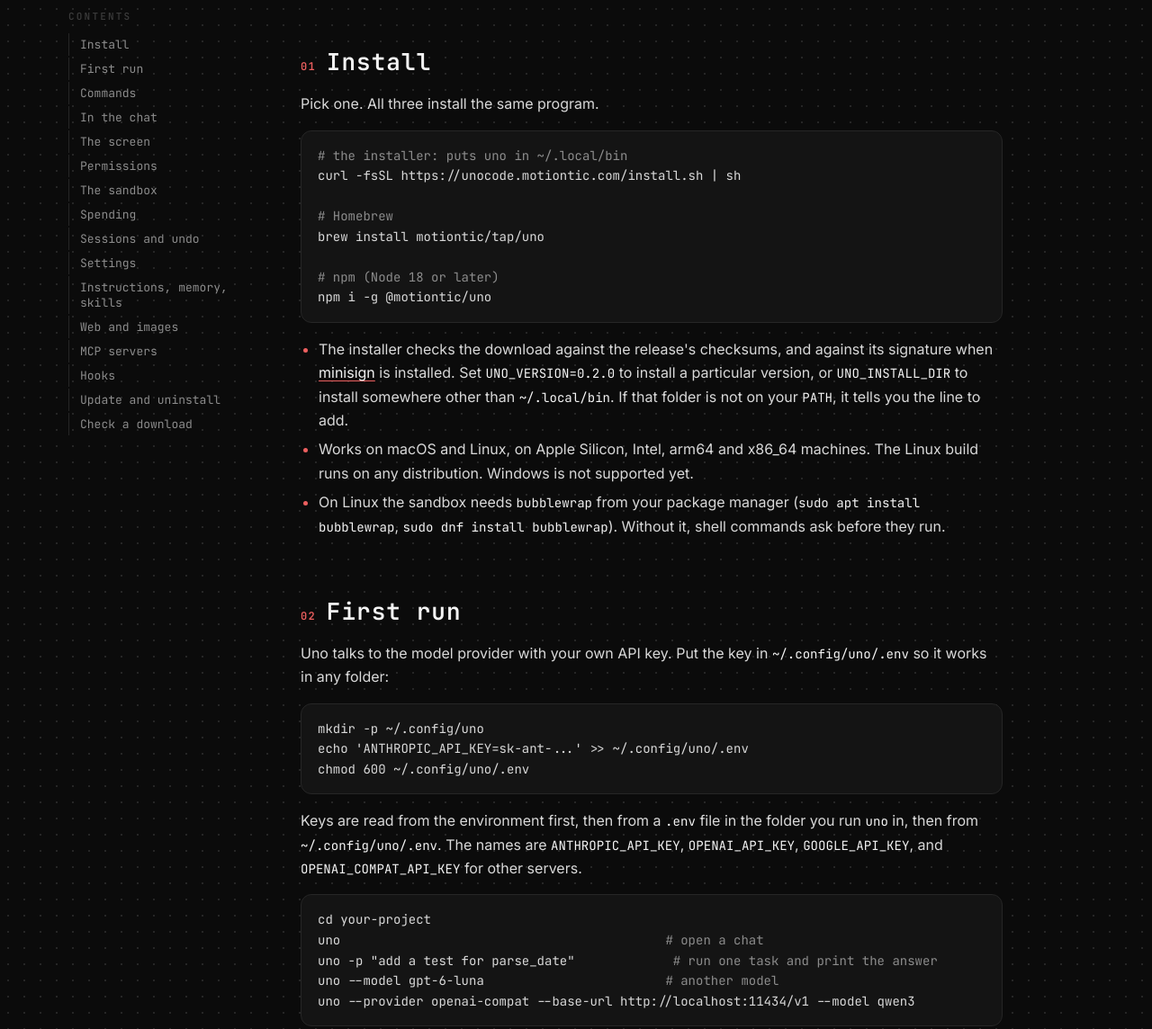
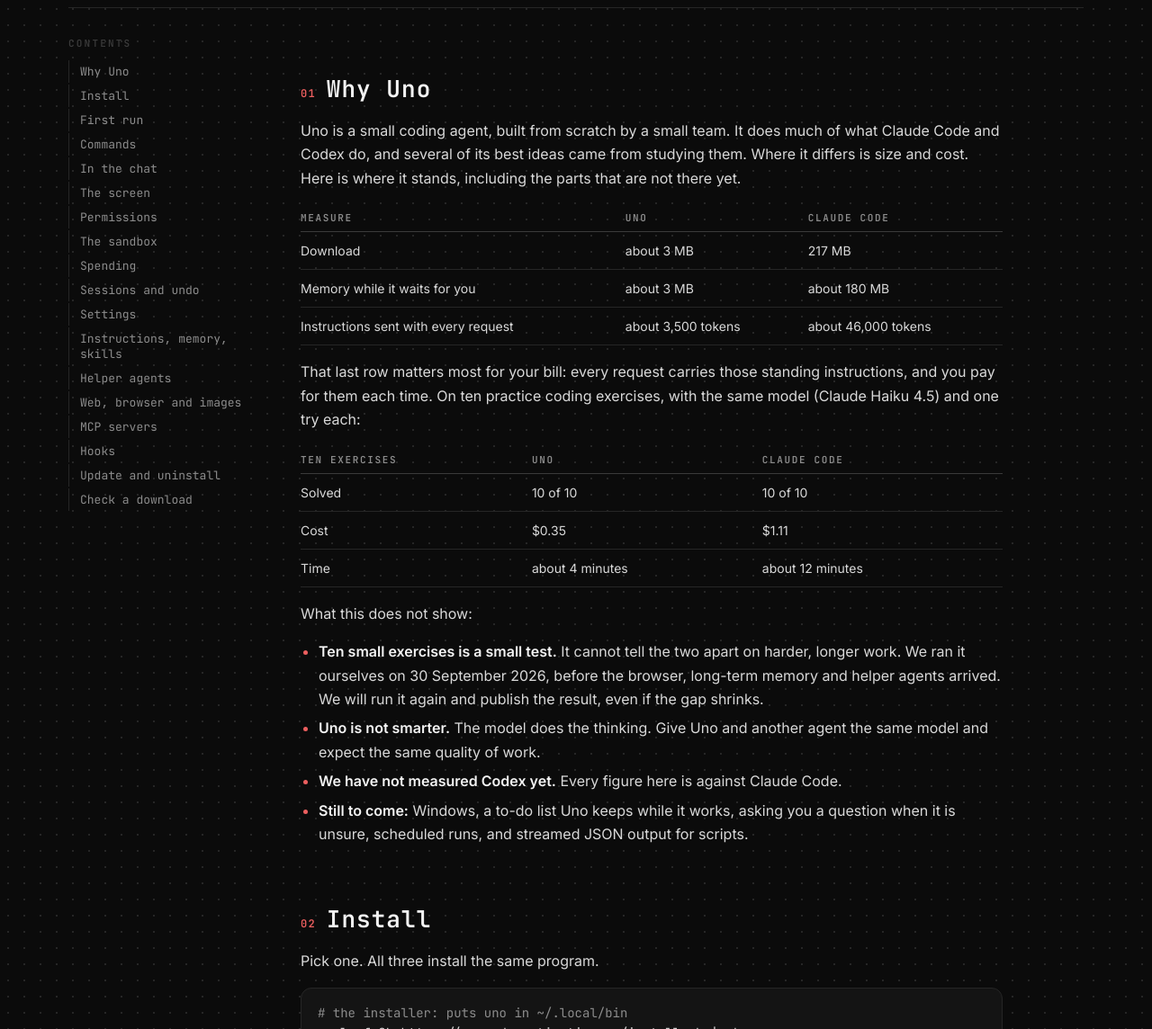
Before and after one commit to Motiontic/unocode-releases, a plain HTML site: page index.html in a window 1280 px wide. Shown: the part 917-2061 px from the top of the page at 90% size. Drawn offline with Linux system fonts and the light colour scheme; a web font is replaced by a local one.

Commit message:
Site from 6ed56a3

```diff
--- a/index.html
+++ b/index.html
@@ -16,6 +16,7 @@
 <header class="top">
   <a class="mark" href="#top" aria-label="unocode home"><span class="dots">UNO</span><span class="name">UNOCODE</span></a>
   <nav class="toplinks">
+    <a href="#why">Why Uno</a>
     <a href="#install">Install</a>
     <a href="#commands">Commands</a>
     <a href="#permissions">Permissions</a>
@@ -28,7 +29,7 @@
 <section class="hero">
   <p class="eyebrow"><span class="live"></span> CODING AGENT FOR THE TERMINAL</p>
   <h1 class="dots">Hey Uno.</h1>
-  <p class="lede">Uno reads your project, edits files and runs commands. It asks before it changes anything, runs shell commands in a sandbox, can undo every file change, and stops at a hard spending cap. It starts in milliseconds and is about 3 MB.</p>
+  <p class="lede">Uno reads your project, edits files and runs commands. It asks before it changes anything, runs shell commands in a sandbox, can undo every file change, and stops at a hard spending cap. It starts in milliseconds and is about 3 MB. It is young and does not do everything yet, so <a href="#why">here is where it stands</a>.</p>
 
   <div class="install" role="tablist" aria-label="Ways to install">
     <div class="tabs">
@@ -53,6 +54,7 @@
 <div class="layout">
 <aside class="toc" aria-label="Contents">
   <p class="toc-title">CONTENTS</p>
+  <a href="#why">Why Uno</a>
   <a href="#install">Install</a>
   <a href="#first-run">First run</a>
   <a href="#commands">Commands</a>
@@ -64,7 +66,8 @@
   <a href="#sessions">Sessions and undo</a>
   <a href="#settings">Settings</a>
   <a href="#context">Instructions, memory, skills</a>
-  <a href="#web">Web and images</a>
+  <a href="#helpers">Helper agents</a>
+  <a href="#web">Web, browser and images</a>
   <a href="#mcp">MCP servers</a>
   <a href="#hooks">Hooks</a>
   <a href="#update">Update and uninstall</a>
@@ -73,8 +76,37 @@
 
 <article class="doc">
 
+<section id="why">
+<h2><span class="n">01</span> Why Uno</h2>
+<p>Uno is a small coding agent, built from scratch by a small team. It does much of what Claude Code and Codex do, and several of its best ideas came from studying them. Where it differs is size and cost. Here is where it stands, including the parts that are not there yet.</p>
+<table>
+<thead><tr><th>Measure</th><th>Uno</th><th>Claude Code</th></tr></thead>
+<tbody>
+<tr><td>Download</td><td>about 3 MB</td><td>217 MB</td></tr>
+<tr><td>Memory while it waits for you</td><td>about 3 MB</td><td>about 180 MB</td></tr>
+<tr><td>Instructions sent with every request</td><td>about 3,500 tokens</td><td>about 46,000 tokens</td></tr>
+</tbody>
+</table>
+<p>That last row matters most for your bill: every request carries those standing instructions, and you pay for them each time. On ten practice coding exercises, with the same model (Claude Haiku 4.5) and one try each:</p>
+<table>
+<thead><tr><th>Ten exercises</th><th>Uno</th><th>Claude Code</th></tr></thead>
+<tbody>
+<tr><td>Solved</td><td>10 of 10</td><td>10 of 10</td></tr>
+<tr><td>Cost</td><td>$0.35</td><td>$1.11</td></tr>
+<tr><td>Time</td><td>about 4 minutes</td><td>about 12 minutes</td></tr>
+</tbody>
+</table>
+<p>What this does not show:</p>
+<ul>
+  <li><strong>Ten small exercises is a small test.</strong> It cannot tell the two apart on harder, longer work. We ran it ourselves on 30 September 2026, before the browser, long-term memory and helper agents arrived. We will run it again and publish the result, even if the gap shrinks.</li>
+  <li><strong>Uno is not smarter.</strong> The model does the thinking. Give Uno and another agent the same model and expect the same quality of work.</li>
+  <li><strong>We have not measured Codex yet.</strong> Every figure here is against Claude Code.</li>
+  <li><strong>Still to come:</strong> Windows, a to-do list Uno keeps while it works, asking you a question when it is unsure, scheduled runs, and streamed JSON output for scripts.</li>
+</ul>
+</section>
+
 <section id="install">
-<h2><span class="n">01</span> Install</h2>
+<h2><span class="n">02</span> Install</h2>
 <p>Pick one. All three install the same program.</p>
 <pre><code><span class="c"># the installer: puts uno in ~/.local/bin</span>
 curl -fsSL https://unocode.motiontic.com/install.sh | sh
@@ -92,7 +124,7 @@ npm i -g @motiontic/uno</code></pre>
 </section>
 
 <section id="first-run">
-<h2><span class="n">02</span> First run</h2>
+<h2><span class="n">03</span> First run</h2>
 <p>Uno talks to the model provider with your own API key. Put the key in <code>~/.config/uno/.env</code> so it works in any folder:</p>
 <pre><code>mkdir -p ~/.config/uno
 echo 'ANTHROPIC_API_KEY=sk-ant-...' &gt;&gt; ~/.config/uno/.env
@@ -107,7 +139,7 @@ uno --provider openai-compat --base-url http://localhost:11434/v1 --model qwen3<
 </section>
 
 <section id="commands">
-<h2><span class="n">03</span> Commands</h2>
+<h2><span class="n">04</span> Commands</h2>
 <table>
 <thead><tr><th>Command</th><th>What it does</th></tr></thead>
 <tbody>
@@ -130,7 +162,7 @@ uno --provider openai-compat --base-url http://localhost:11434/v1 --model qwen3<
 </section>
 
 <section id="chat">
-<h2><span class="n">04</span> In the chat</h2>
+<h2><span class="n">05</span> In the chat</h2>
 <div class="two">
 <table>
 <thead><tr><th>Command</th><th>What it does</th></tr></thead>
@@ -166,7 +198,7 @@ uno --provider openai-compat --base-url http://localhost:11434/v1 --model qwen3<
 </section>
 
 <section id="screen">
-<h2><span class="n">05</span> The screen</h2>
+<h2><span class="n">06</span> The screen</h2>
 <p>The chat fills the window. A new chat opens on a welcome: Uno in large dots, then cards about the folder, the guards and the budget. From the first prompt a strip of cards runs across the top, showing what Uno is doing, how full the context window is and what has been spent, and the conversation takes the full width below it. In a short window the strip folds to one line. A permission question opens at the bottom of the conversation. Choose with <kbd>←</kbd> <kbd>→</kbd> and <kbd>Enter</kbd>, or press <kbd>y</kbd>, <kbd>a</kbd> or <kbd>n</kbd>. When you leave, the conversation is printed into the terminal, so its scrollback keeps it.</p>
 <p>If you prefer the terminal's own scrollback, selection and search while you work, use the scrolling chat. It has the same look, and <code>/status</code>, <code>/context</code> and <code>/budget</code> print the cards into it. Choose it with <code>--screen chat</code>, <code>UNO_SCREEN=chat</code>, or in settings:</p>
 <pre><code>{ "ui": { "screen": "chat", "accent": "yellow" } }</code></pre>
@@ -174,7 +206,7 @@ uno --provider openai-compat --base-url http://localhost:11434/v1 --model qwen3<
 </section>
 
 <section id="permissions">
-<h2><span class="n">06</span> Permissions</h2>
+<h2><span class="n">07</span> Permissions</h2>
 <p>When a tool call needs your say-so, the chat asks. <kbd>y</kbd> allows it once, <kbd>a</kbd> for the rest of the session, <kbd>n</kbd> refuses. <kbd>a</kbd> on a file change covers every file change in the project for the session; on a shell command, it covers commands that start the same way.</p>
 <table>
 <thead><tr><th>Mode</th><th>Edits</th><th>Shell commands</th><th>Meant for</th></tr></thead>
@@ -197,7 +229,7 @@ uno --provider openai-compat --base-url http://localhost:11434/v1 --model qwen3<
 </section>
 
 <section id="sandbox">
-<h2><span class="n">07</span> The sandbox</h2>
+<h2><span class="n">08</span> The sandbox</h2>
 <p>Shell commands run in the operating system's sandbox: Seatbelt on macOS, bubblewrap on Linux. Inside it, a command can write to the project and temporary folders only. It cannot read <code>.env</code> files or credential folders such as <code>~/.ssh</code> and <code>~/.aws</code>, and it has no network.</p>
 <ul>
   <li>A command that needs more, such as installing packages, can ask to run outside the sandbox. That always asks you first.</li>
@@ -207,19 +239,19 @@ uno --provider openai-compat --base-url http://localhost:11434/v1 --model qwen3<
 </section>
 
 <section id="spending">
-<h2><span class="n">08</span> Spending</h2>
+<h2><span class="n">09</span> Spending</h2>
 <p>Every model call is priced and recorded before it can push spending past the cap. The cap is $5.00 in total unless you set another with <code>UNO_SPEND_CAP_USD</code>, for example <code>export UNO_SPEND_CAP_USD=50</code>. <code>uno spend</code> and <code>/cost</code> show where you are, and <code>--max-cost 0.50</code> limits a single run.</p>
 <p>A model missing from the price table is charged at a deliberately high rate, so the total can overstate what you really spent. Your provider's own dashboard has the real figures.</p>
 </section>
 
 <section id="sessions">
-<h2><span class="n">09</span> Sessions and undo</h2>
+<h2><span class="n">10</span> Sessions and undo</h2>
 <p>Every conversation is saved per folder. <code>uno sessions</code> lists them, <code>uno --resume</code> continues the newest, and <code>uno --fork &lt;id&gt;</code> continues a copy. Long conversations are shortened before they outgrow the model's window, keeping a summary.</p>
 <p>Every file change the model makes is recorded. <code>uno undo</code> (or <code>/undo</code>) puts back the newest change, and <code>--all</code> puts back the whole session's. If something else changed the file since, undo stops and says so; <code>--force</code> puts it back anyway.</p>
 </section>
 
 <section id="settings">
-<h2><span class="n">10</span> Settings</h2>
+<h2><span class="n">11</span> Settings</h2>
 <p>Settings are JSON, read from:</p>
 <ul>
   <li><code>~/.config/uno/settings.json</code>: yours, for every project;</li>
@@ -241,25 +273,37 @@ uno --provider openai-compat --base-url http://localhost:11434/v1 --model qwen3<
 </section>
 
 <section id="context">
-<h2><span class="n">11</span> Instructions, memory, skills</h2>
+<h2><span class="n">12</span> Instructions, memory, skills</h2>
 <ul>
   <li><strong>Instructions.</strong> <code>AGENTS.md</code> in the project (or <code>CLAUDE.md</code> where there is none) is read at the start of every session.</li>
   <li><strong>Long-term memory.</strong> Markdown notes Uno keeps between sessions, one set for all projects and one for each project, read at the start and updated as it learns. <code>/memory</code> shows them; <code>--no-memory</code> or <code>"memory": {"enabled": false}</code> turns memory off.</li>
+  <li><strong>Past sessions.</strong> Uno can search earlier conversations for what was said and done, and read around a match. It looks in this project unless you ask for another or for all of them, and it searches your prompts, its replies and the commands and edits it made, not file contents or command output.</li>
   <li><strong>Skills.</strong> Folders with a <code>SKILL.md</code> (a <code>name</code> and <code>description</code> up top, then instructions) in <code>.agents/skills</code> or <code>.claude/skills</code>, in the project or your home folder. The model sees each skill's name and description, and reads the whole file when a task matches. <code>/skills</code> lists them. <code>~/.claude/skills</code> is used only with <code>"skills": {"claude_home": true}</code>.</li>
 </ul>
 </section>
 
+<section id="helpers">
+<h2><span class="n">13</span> Helper agents</h2>
+<p>Uno can hand a side job to a helper: a fresh copy of itself that does the work and sends back a short report. Long searches and test logs stay out of the main conversation, so it stays short and cheap.</p>
+<ul>
+  <li><strong>Explore helpers</strong> read and search, on the provider's cheaper model, and several can run side by side.</li>
+  <li><strong>General helpers</strong> can also edit and run commands, one at a time, on your session's model, under the same permissions, sandbox and hooks as Uno itself.</li>
+  <li>Up to four run at once. Each stops after 50 model turns, 10 minutes, or a quarter of the spending cap left when it started.</li>
+</ul>
+</section>
+
 <section id="web">
-<h2><span class="n">12</span> Web and images</h2>
+<h2><span class="n">14</span> Web, browser and images</h2>
 <ul>
   <li><strong>Search.</strong> On Anthropic, OpenAI and Gemini models, the model can use the provider's own web search, which the provider bills at about a cent a search. The pages an answer cites are listed after it. Turn it off with <code>--no-search</code> or <code>"web": {"search": false}</code>.</li>
   <li><strong>Reading pages.</strong> <code>web_fetch</code> reads one public page as text. It refuses private and local addresses, and asks unless a rule covers the site: <code>web_fetch(docs.rs)</code>, <code>web_fetch(*.github.com)</code>.</li>
+  <li><strong>A real browser.</strong> For pages that need JavaScript, a sign-in, or clicking and typing, Uno drives a browser through agent-browser, which you install yourself: <code>brew install agent-browser</code> or <code>npm i -g agent-browser</code>. The first browsing command of a session asks, and then plain browsing is covered for that session. It starts with a fresh browser profile with no logins, and uses your own only when you ask for it in a prompt, asking every time.</li>
   <li><strong>Images.</strong> Attach PNG, JPEG, GIF or WebP files: drag them in, type <code>@path</code>, press <kbd>Ctrl-V</kbd> for the clipboard, or pass <code>--image</code> with <code>-p</code>. Large images are shrunk, and location data is removed before sending. The model can also read images in the project.</li>
 </ul>
 </section>
 
 <section id="mcp">
-<h2><span class="n">13</span> MCP servers</h2>
+<h2><span class="n">15</span> MCP servers</h2>
 <p>Declare servers under <code>mcpServers</code>, in the same shape as Claude Code, in your settings, the project's <code>.mcp.json</code> or <code>.uno/settings.json</code>:</p>
 <pre><code>{
   "mcpServers": {
@@ -276,7 +320,7 @@ uno --provider openai-compat --base-url http://localhost:11434/v1 --model qwen3<
 </section>
 
 <section id="hooks">
-<h2><span class="n">14</span> Hooks</h2>
+<h2><span class="n">16</span> Hooks</h2>
 <p>Your own commands, run at five points, on Claude Code's contract: <code>PreToolUse</code>, <code>PostToolUse</code>, <code>UserPromptSubmit</code>, <code>Stop</code> and <code>SessionStart</code>.</p>
 <pre><code>{
   "hooks": {
@@ -294,7 +338,7 @@ uno --provider openai-compat --base-url http://localhost:11434/v1 --model qwen3<
 </section>
 
 <section id="update">
-<h2><span class="n">15</span> Update and uninstall</h2>
+<h2><span class="n">17</span> Update and uninstall</h2>
 <table>
 <thead><tr><th>Installed with</th><th>Update</th><th>Uninstall</th></tr></thead>
 <tbody>
@@ -307,11 +351,12 @@ uno --provider openai-compat --base-url http://localhost:11434/v1 --model qwen3<
 </section>
 
 <section id="verify">
-<h2><span class="n">16</span> Check a download</h2>
+<h2><span class="n">18</span> Check a download</h2>
 <p>Every release file on <a href="https://github.com/motiontic/unocode-releases/releases">GitHub</a> has a <a href="https://jedisct1.github.io/minisign/">minisign</a> signature beside it, and the public key is in <a href="https://github.com/motiontic/unocode-releases/blob/main/minisign.pub">minisign.pub</a>:</p>
 <pre><code>minisign -V -p minisign.pub -m uno-aarch64-apple-darwin</code></pre>
 <p>The signed comment names the version and the machine type, for example <code>uno 0.2.0 aarch64-apple-darwin</code>.</p>
 <p>uno is free to use; see the <a href="https://github.com/motiontic/unocode-releases/blob/main/LICENSE">licence</a>.</p>
+<p>Found a bug, or something here unclear? It is early, so things will break. <a href="https://github.com/motiontic/unocode-releases/issues">Open an issue on GitHub</a>, even for small things.</p>
 </section>
 
 </article>
@@ -321,7 +366,7 @@ uno --provider openai-compat --base-url http://localhost:11434/v1 --model qwen3<
 <footer class="foot">
   <span class="dots small">UNO</span>
   <span>unocode · a coding agent for the terminal</span>
-  <a href="https://github.com/motiontic/unocode-releases/releases">Releases</a>
+  <span style="margin-left: auto; display: flex; gap: 16px;"><a href="https://github.com/motiontic/unocode-releases/issues">Issues</a><a href="https://github.com/motiontic/unocode-releases/releases">Releases</a></span>
 </footer>
 
 <script>
--- a/style.css
+++ b/style.css
@@ -246,7 +246,7 @@ td:first-child { white-space: nowrap; }
 
 @media (max-width: 900px) {
   .cards { grid-template-columns: 1fr 1fr; }
-  .layout { grid-template-columns: 1fr; gap: 0; }
+  .layout { grid-template-columns: minmax(0, 1fr); gap: 0; }
   .toc { display: none; }
   .two { grid-template-columns: 1fr; gap: 0; }
 }
```
